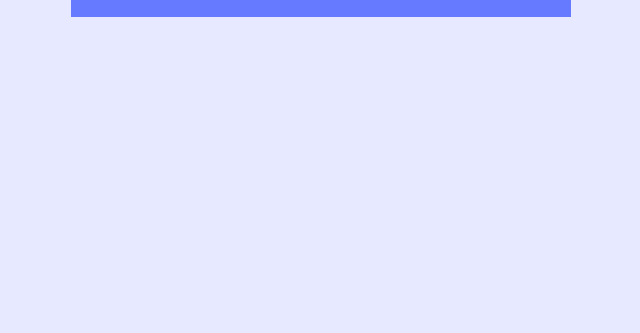
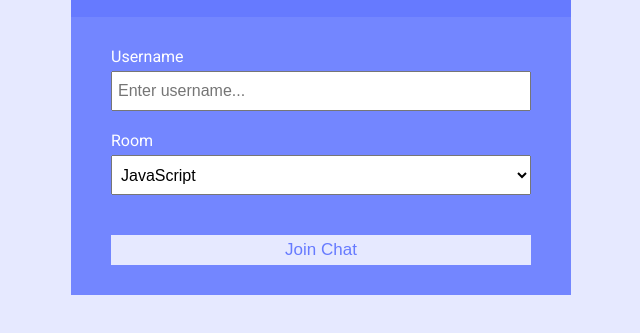
Before and after one commit to j-pcgoncalves/chatcord, a website: page public/index.html in a window 1280 px wide. Shown: the part 141-474 px from the top of the page, without its empty margins (319-959 px from the left). Drawn offline with Linux system fonts and the light colour scheme.

Commit message:
create and style form card

```diff
--- a/public/css/style.css
+++ b/public/css/style.css
@@ -59,3 +59,40 @@ a {
     border-top-left-radius: 5px;
     border-top-right-radius: 5px;
 }
+
+.join-main {
+    padding: 30px 40px;
+    background: var(--dark-color-b);
+}
+
+.join-main p {
+    margin-bottom: 20px;
+}
+
+.join-main .form-control {
+    margin-bottom: 20px;
+}
+
+.join-main label {
+    display: block;
+    margin-bottom: 5px;
+}
+
+.join-main input[type="text"] {
+    font-size: 16px;
+    padding: 5px;
+    height: 40px;
+    width: 100%;
+}
+
+.join-main select {
+    font-size: 16px;
+    padding: 5px;
+    height: 40px;
+    width: 100%;
+}
+
+.join-main .btn {
+    margin-top: 20px;
+    width: 100%;
+}
--- a/public/index.html
+++ b/public/index.html
@@ -18,6 +18,32 @@
         <header class="join-header">
             <h1><i class="fas fa-smile"></i> ChatCord</h1>
         </header>
+        <main class="join-main">
+            <form action="chat.html">
+                <div class="form-control">
+                    <label for="username">Username</label>
+                    <input
+                        type="text"
+                        name="username"
+                        id="username"
+                        placeholder="Enter username..."
+                        required
+                    />
+                </div>
+                <div class="form-control">
+                    <label for="room">Room</label>
+                    <select name="room" id="room">
+                        <option value="JavaScript">JavaScript</option>
+                        <option value="Python">Python</option>
+                        <option value="PHP">PHP</option>
+                        <option value="C#">C#</option>
+                        <option value="Ruby">Ruby</option>
+                        <option value="Java">Java</option>
+                    </select>
+                </div>
+                <button type="submit" class="btn">Join Chat</button>
+            </form>
+        </main>
     </div>
 </body>
 </html>
```
